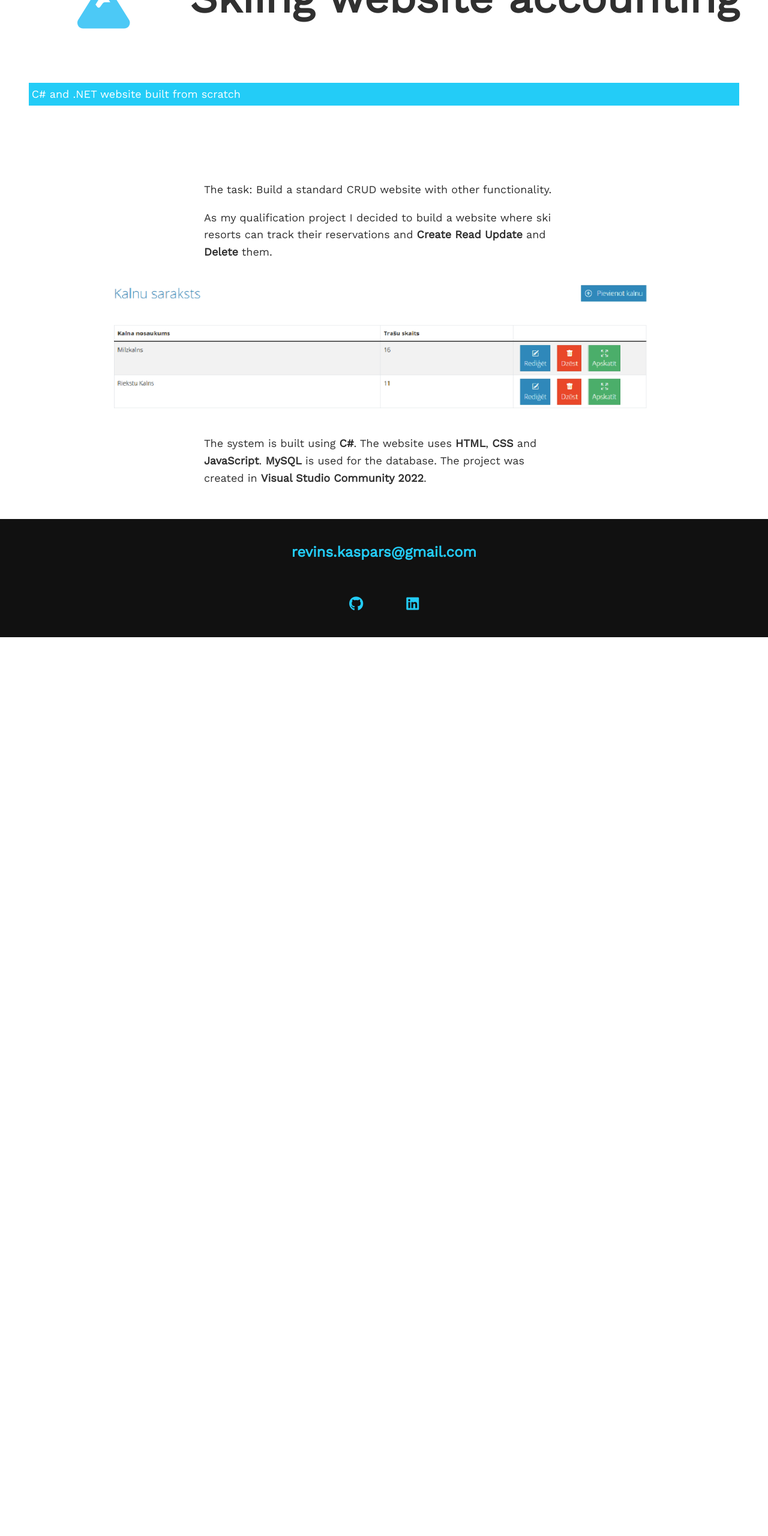
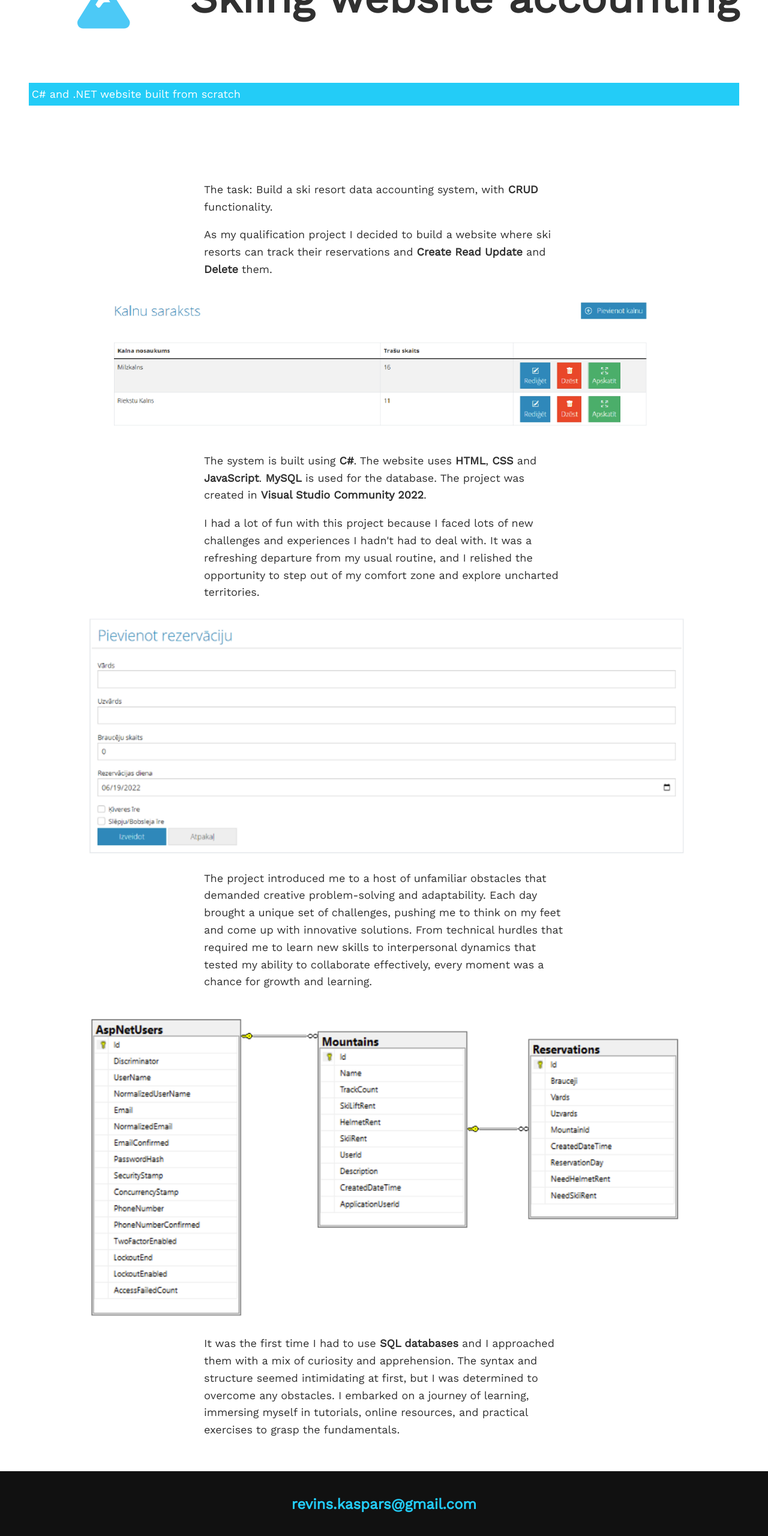
Before and after one commit to KasparsRevins/myportfolio, a plain HTML site: page project_three.html in a window 1280 px wide. Shown: the part 238-2798 px from the top of the page at 60% size. Before the commit the page ends 1300 px from the top, so only its background shows below. Drawn offline with nearby package versions, Linux system fonts and the light colour scheme.

Commit message:
Project three text and images 2/2

```diff
--- a/project_three.html
+++ b/project_three.html
@@ -44,7 +44,7 @@
         <!-- Portfolio Project-->
         <div class="portfolio-item-individual">
             <p>
-                The task: Build a standard CRUD website with other functionality.
+                The task: Build a ski resort data accounting system, with <strong>CRUD</strong> functionality.
             </p>
             <p>
                 As my qualification project I decided to build a website where ski resorts can track their reservations and <strong>Create Read Update</strong> and <strong>Delete</strong> them.
@@ -54,6 +54,22 @@
             The system is built using <strong>C#</strong>. The website uses <strong>HTML</strong>, <strong>CSS</strong> and <strong>JavaScript</strong>. <strong>MySQL</strong> is
             used for the database. The project was created in <strong>Visual Studio Community 2022</strong>.
             </P>
+            <p>
+                I had a lot of fun with this project because I faced lots of new challenges and experiences I hadn't had to deal with.
+                It was a refreshing departure from my usual routine, and I relished the opportunity to step out of my comfort zone and explore uncharted territories.
+            </p>
+            <img src="img/project_three_screenshot3.png">
+            <p>
+                The project introduced me to a host of unfamiliar obstacles that demanded creative problem-solving and adaptability.
+                Each day brought a unique set of challenges, pushing me to think on my feet and come up with innovative solutions.
+                From technical hurdles that required me to learn new skills to interpersonal dynamics that tested my ability to collaborate effectively, every moment was a chance for growth and learning.
+            </p>
+            <img src="img/project_three_screenshot2.png">
+            <p>
+                It was the first time I had to use <strong>SQL databases</strong> and I approached them with a mix of curiosity and apprehension.
+                The syntax and structure seemed intimidating at first, but I was determined to overcome any obstacles.
+                I embarked on a journey of learning, immersing myself in tutorials, online resources, and practical exercises to grasp the fundamentals.
+            </p>
         </div>
 
         <!-- Footer -->
```
Also changed, not shown: img/project_three_screenshot2.png (added), img/project_three_screenshot3.png (added).
